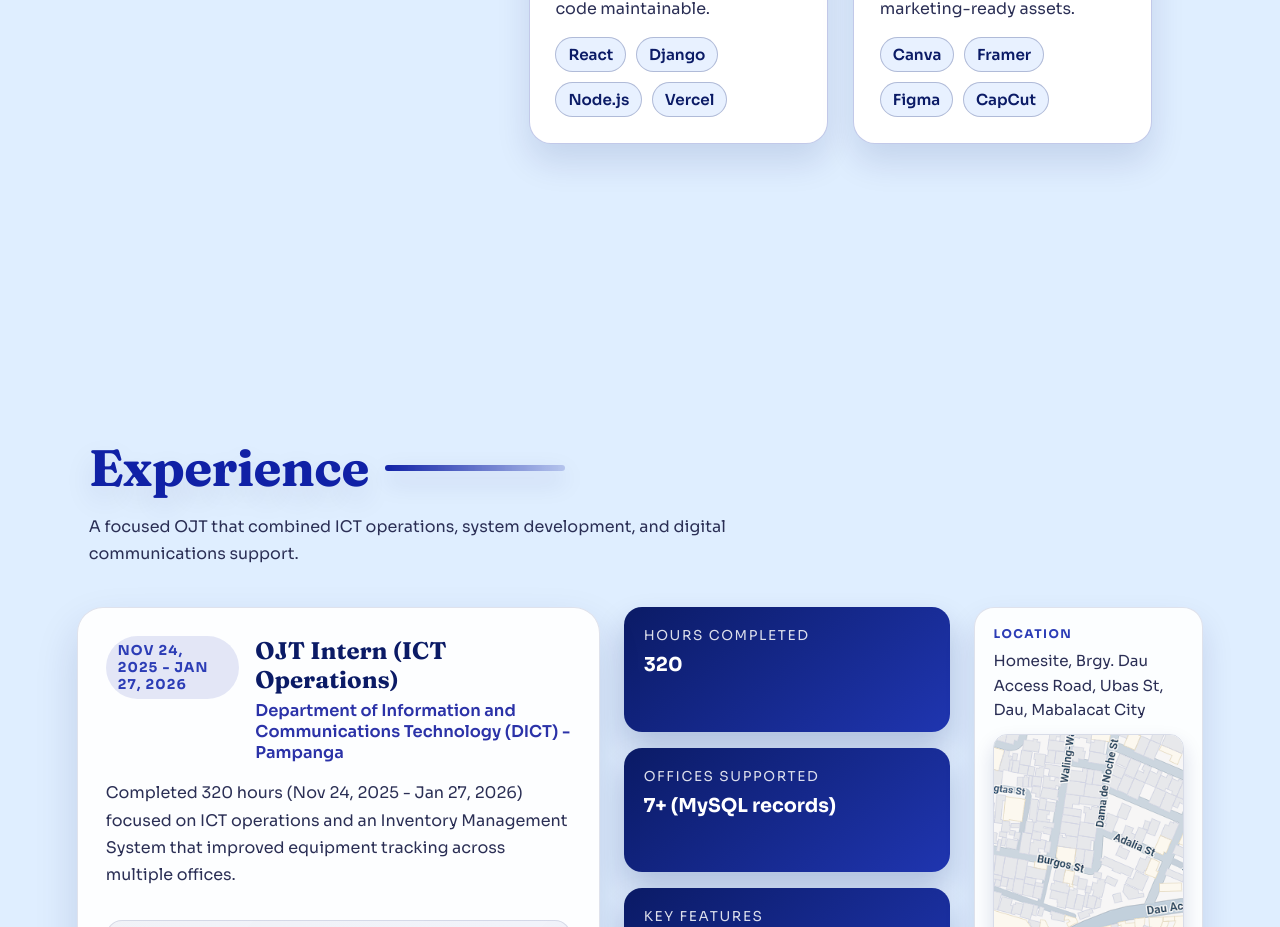
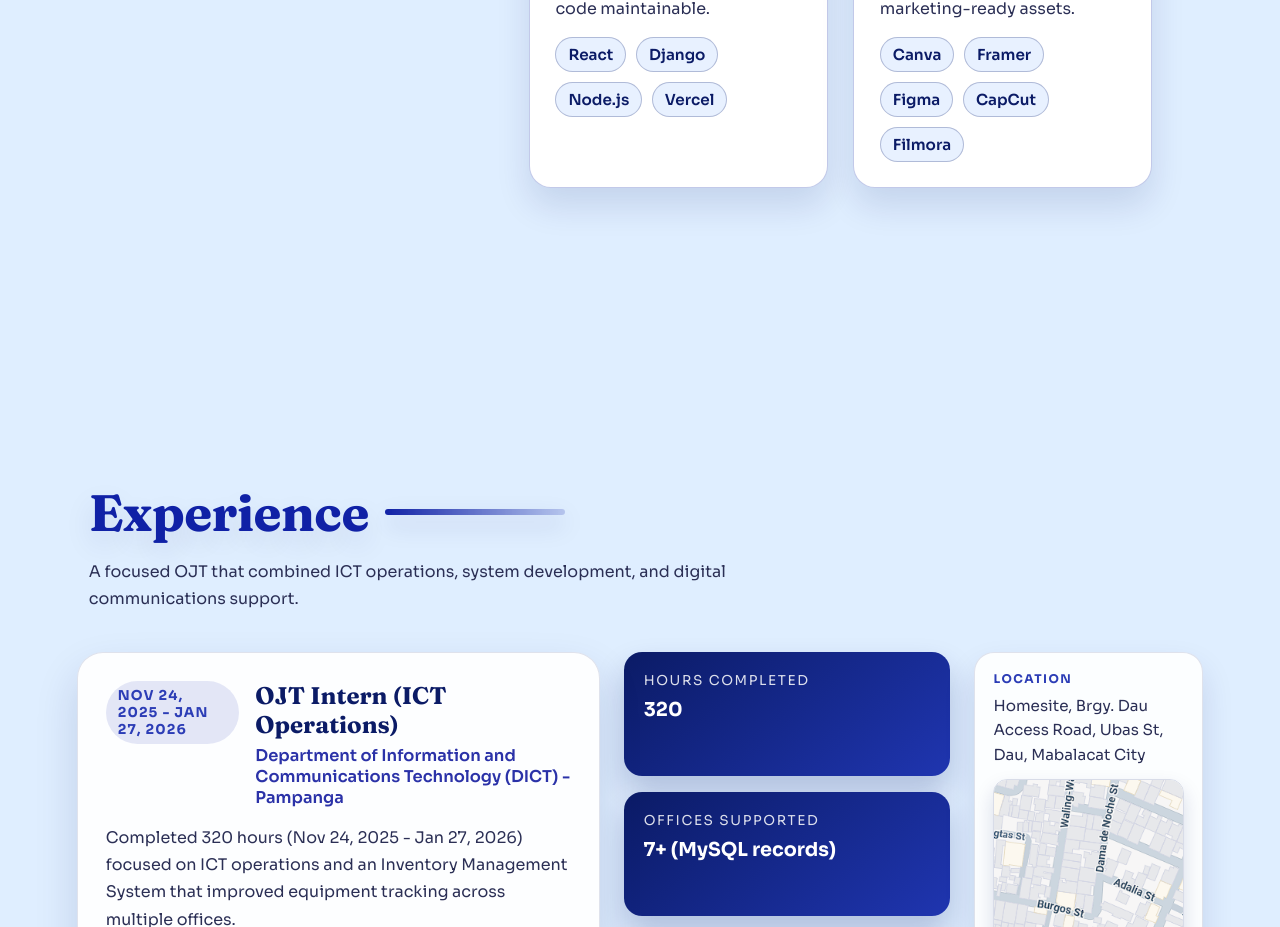
Before and after one commit to Freiderich/Portfolio, a React (Vite) app: page / in a window 1280 px wide. Shown: the part 4740-5667 px from the top of the page. Built offline with nearby package versions, Linux system fonts and the light colour scheme.

Commit message:
Update Skills.jsx

```diff
--- a/src/components/Skills.jsx
+++ b/src/components/Skills.jsx
@@ -64,6 +64,7 @@ function Skills() {
               <span>Framer</span>
               <span>Figma</span>
               <span>CapCut</span>
+              <span>Filmora</span>
             </div>
           </div>
         </div>
```
